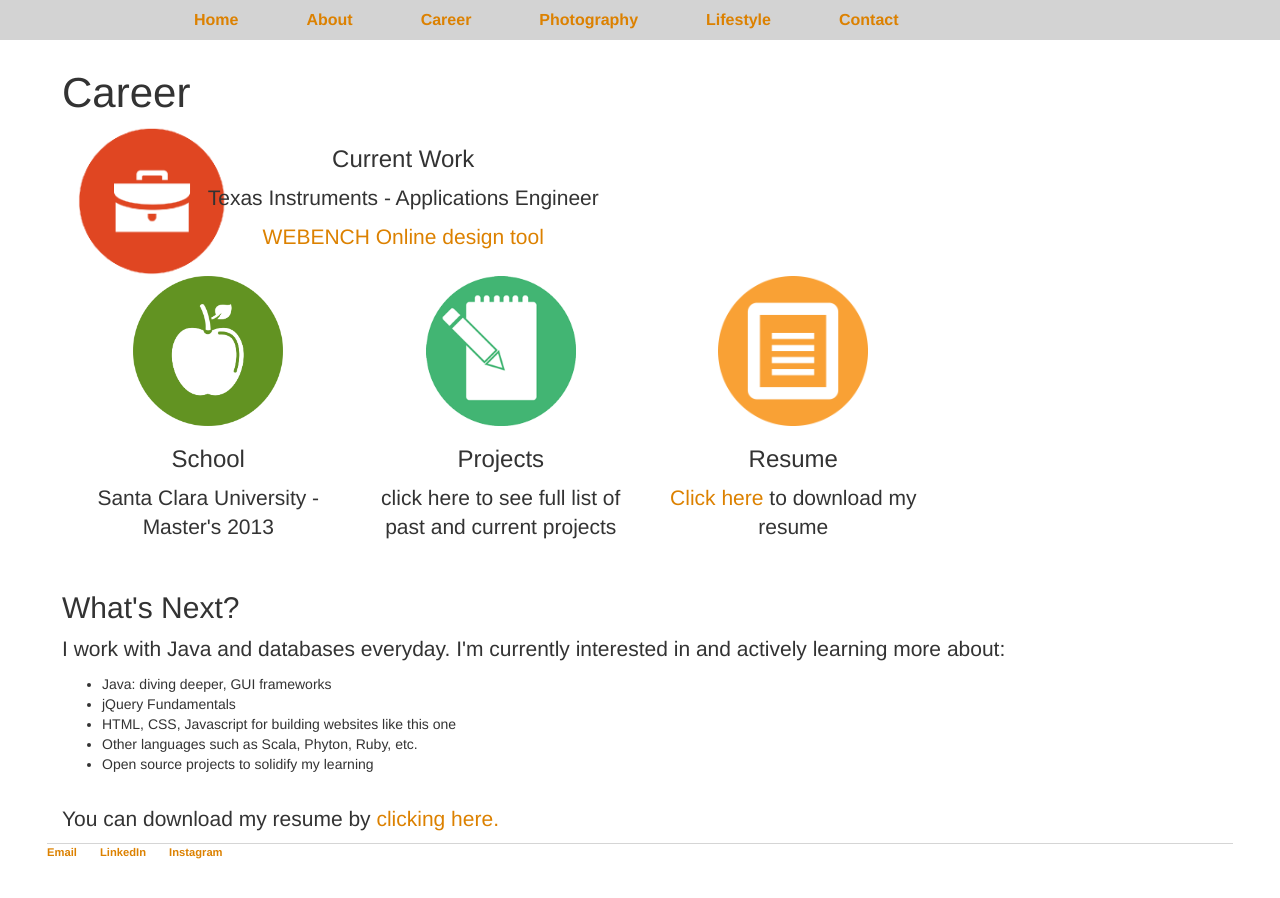
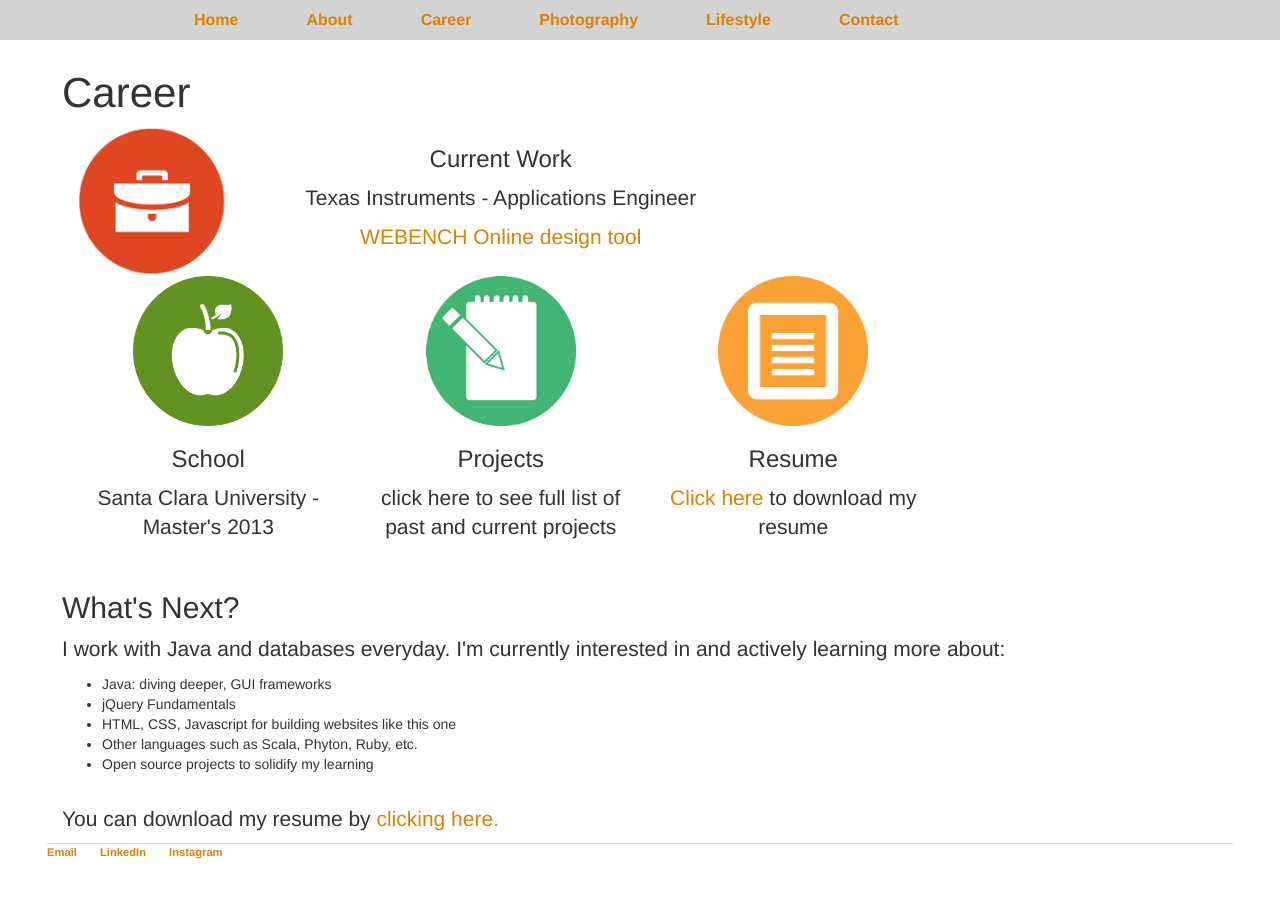
Before and after one commit to itsonlyjaz/itsonlyjaz.github.io, a Jekyll site: the page built from career/index.html, in a window 1280 px wide. Built offline with Jekyll 4.4.1, drawn with Linux system fonts in a browser that asks for light colours.

Commit message:
Update index.html

```diff
--- a/career/index.html
+++ b/career/index.html
@@ -25,7 +25,7 @@
             <div class="col-lg-1">
               <img class="icon" src="work2.png" alt="Icon">
             </div>
-            <div class="col-lg-5">
+            <div class="col-lg-5 col-lg-offset-1">
               <h3>Current Work</h3>
               <p>Texas Instruments - Applications Engineer
               <p><a href="http://www.ti.com/webench">WEBENCH Online design tool</a></p>
```
